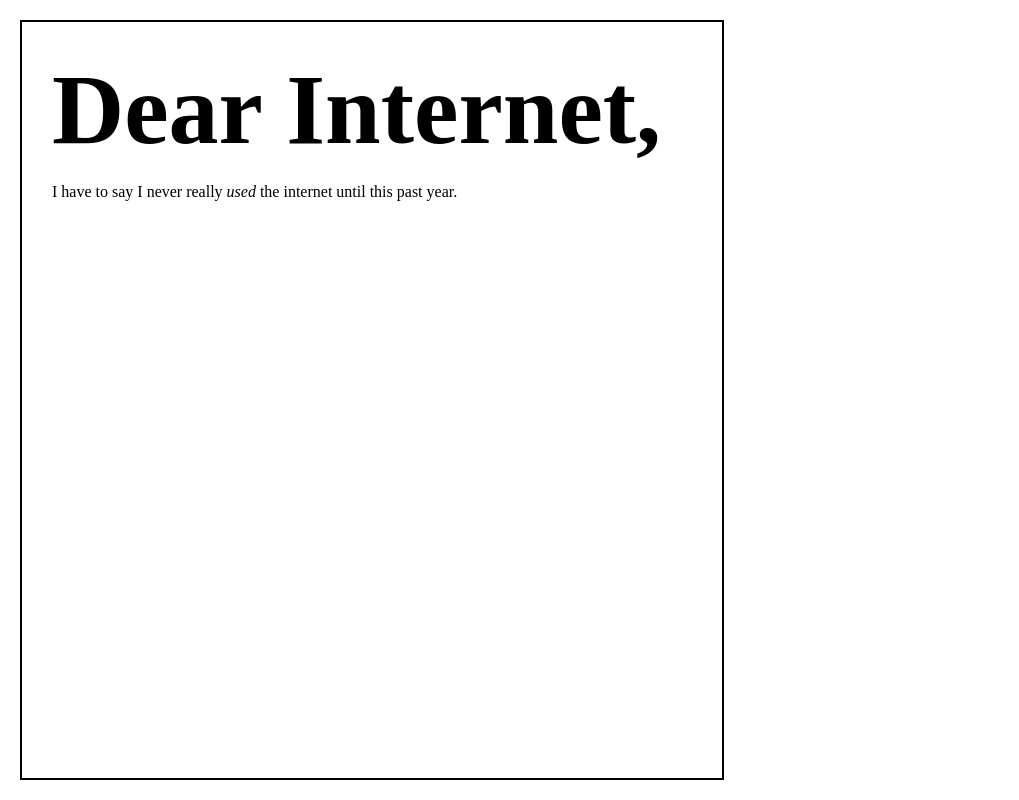
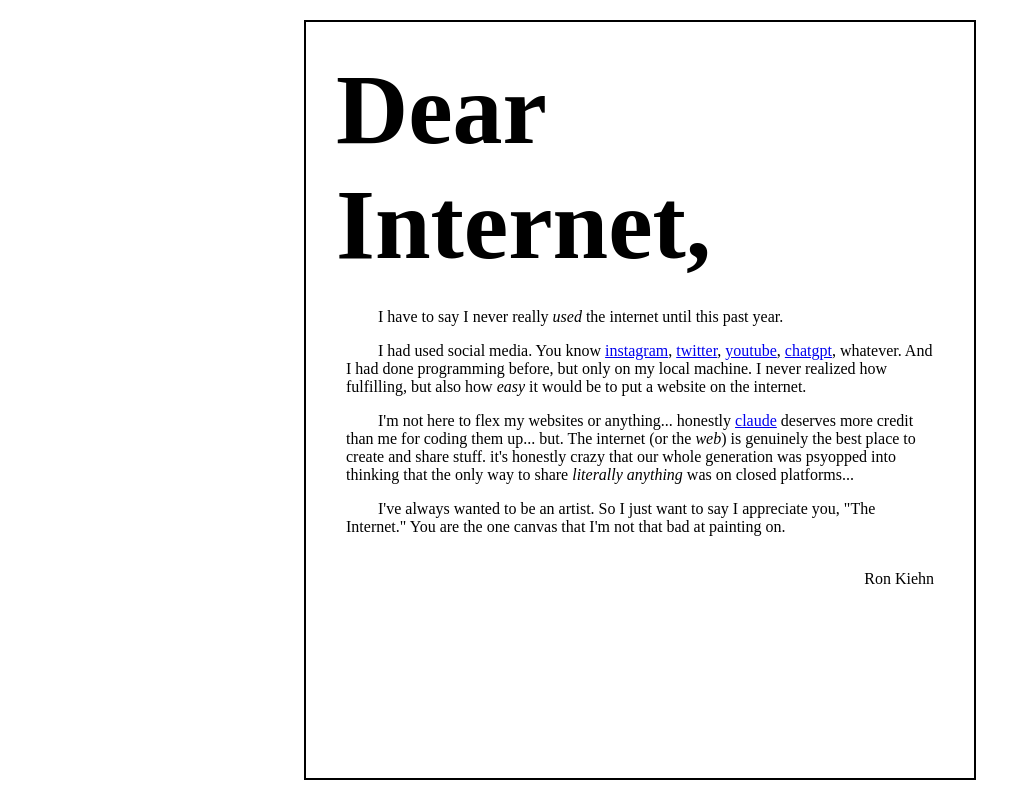
Before and after one commit to ronthekiehn/internet-letter, a plain HTML site: page index.html in a window 1280 px wide. Shown: the whole page, without its empty margins (0-1019 px from the left). Drawn offline with Linux system fonts and the light colour scheme.

Commit message:
letter...

```diff
--- a/index.html
+++ b/index.html
@@ -1,25 +1,55 @@
 <body>
   <h1>Dear Internet,</h1>
-  <p>
+  <div>
+     <p>
     I have to say I never really <i>used</i> the internet until this past year.
-  </p>
+    </p>
+    <p>
+      I had used social media. You know
+      <a href="https://www.instagram.com" target="_blank" rel="noopener noreferrer">instagram</a>,
+      <a href="https://www.twitter.com" target="_blank" rel="noopener noreferrer">twitter</a>,
+      <a href="https://www.youtube.com" target="_blank" rel="noopener noreferrer">youtube</a>,
+      <a href="https://chat.openai.com" target="_blank" rel="noopener noreferrer">chatgpt</a>,
+      whatever. And I had done programming before, but only on my local machine. I never realized how fulfilling, but also how <i>easy</i> it would be to put a website on the internet.
+    </p>
+    <p>
+      I'm not here to flex my websites or anything... honestly <a href="claude.ai" targer="_blank" rel="nooperner noreferrer">claude</a> deserves more credit than me for coding them up... but. The internet (or the <i>web</i>) is genuinely the best place to create and share stuff. it's honestly crazy that our whole generation was psyopped into thinking that the only way to share <i>literally anything</i> was on closed platforms...
+    </p>
+    <p>
+      I've always wanted to be an artist. So I just want to say I appreciate you, "The Internet." You are the one canvas that I'm not that bad at painting on.
+    </p>
+    <br>
+    <span>Ron Kiehn</span>
+  </div>
+  <div id="runner"></div>
 </body>
 
 <style>
   body{
-    max-width: 40rem;
+    max-width: 38rem;
     border: 2px solid black;
     padding: 30px 30px;
-    margin: 20px 20px;
+    margin: 20px auto;
     transition: all 300ms
   }
   body:hover{
     transform: rotateX(15deg) rotateY(-15deg);
-    box-shadow: 10px 10px 10px rgb(0 0 0 / 0.3)
+    box-shadow: 15px 15px 10px rgb(0 0 0 / 0.3)
+  }
+  div{
+    padding: 10px 10px;
   }
   h1{
     margin: 0;
     font-size: 100px;
   }
+  p{
+    text-indent: 4ch;
+  }
+  span{
+    display: block;
+    text-align: right;
+    width: 100%;
+  }
 
 </style>
```
